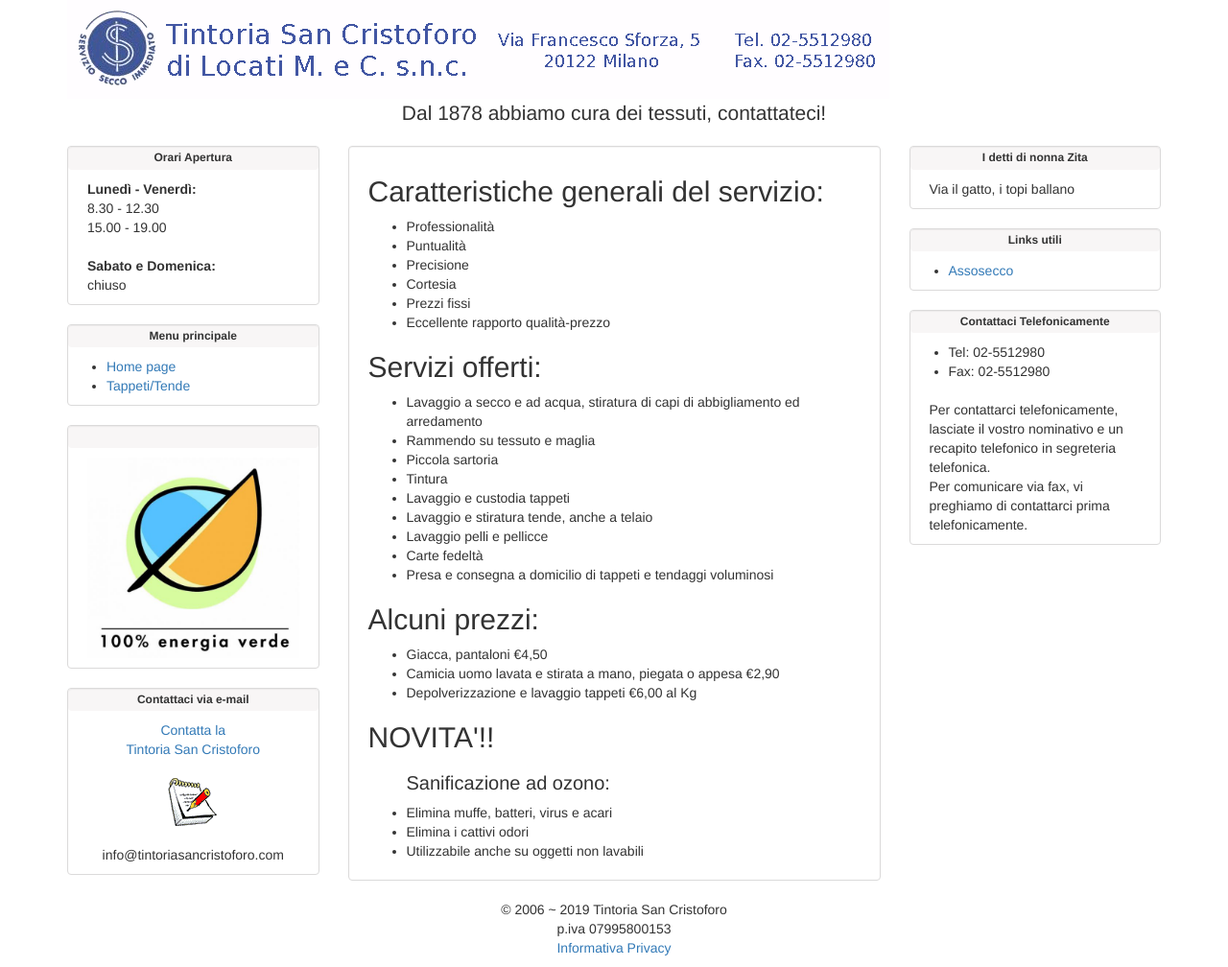
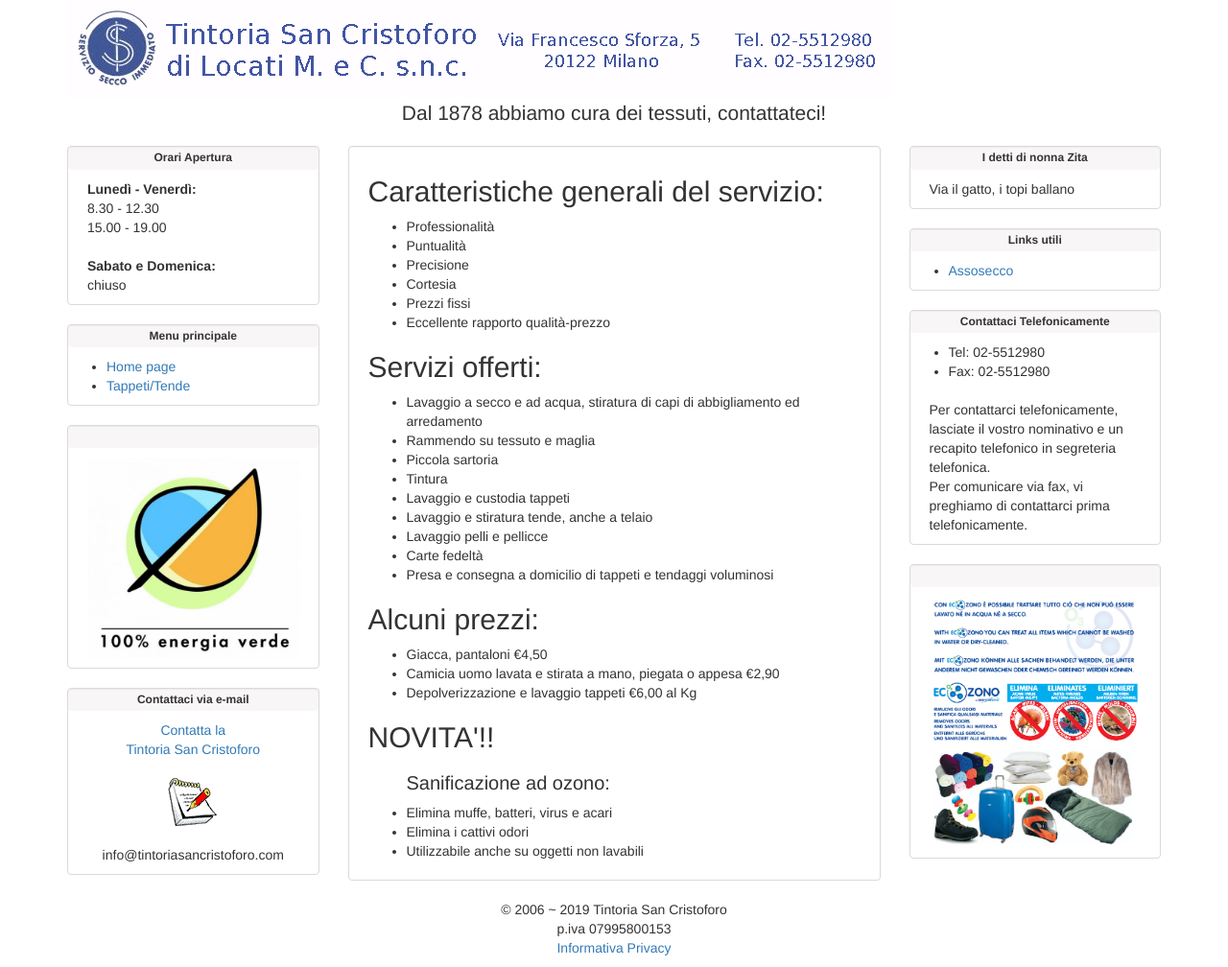
Before and after one commit to TintoriaSanCristoforo/TintoriaSanCristoforo.github.io, a Jekyll site: the page built from index.html, in a window 1280 px wide. Shown: the whole page at 96% size. Built offline with Jekyll 4.4.1, drawn with Linux system fonts in a browser that asks for light colours.

Commit message:
Update sidebar_dx.html

```diff
--- a/_includes/sidebar_dx.html
+++ b/_includes/sidebar_dx.html
@@ -42,3 +42,8 @@
         </ul>
         <p>Per contattarci telefonicamente, lasciate il vostro nominativo e un recapito telefonico in segreteria telefonica.<br />Per comunicare via fax, vi preghiamo di contattarci prima telefonicamente. </p>
 </div>
+
+<div class="sidebar-module">
+    <h1>&nbsp;</h1>
+    <p class="centered"><img src="images/Ozono.png" width="100%"/></a></p>
+</div>
```
